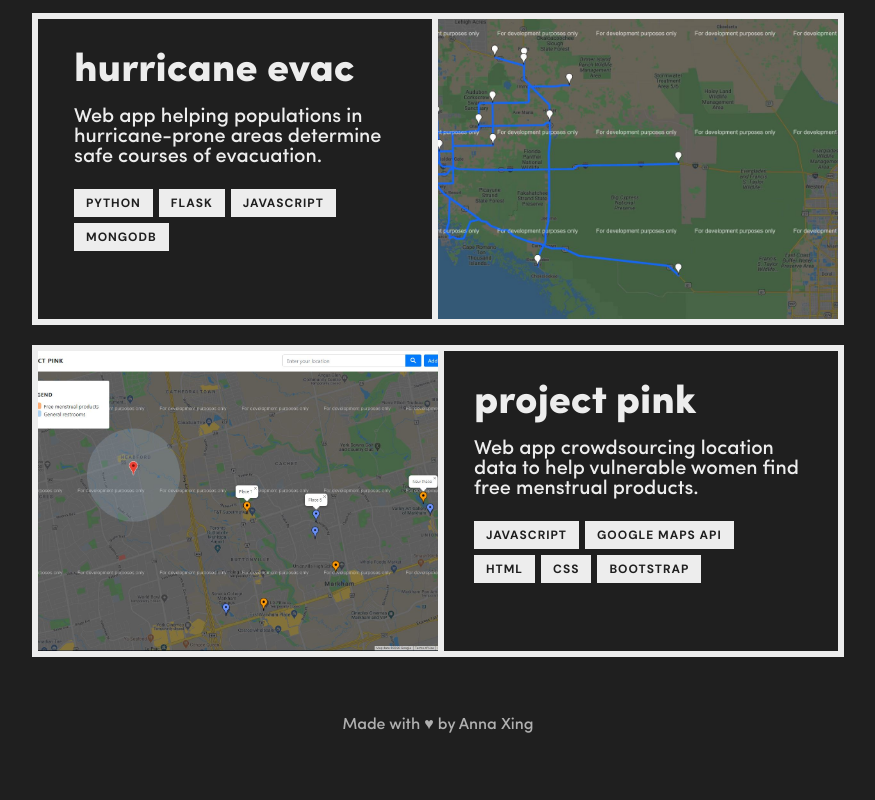
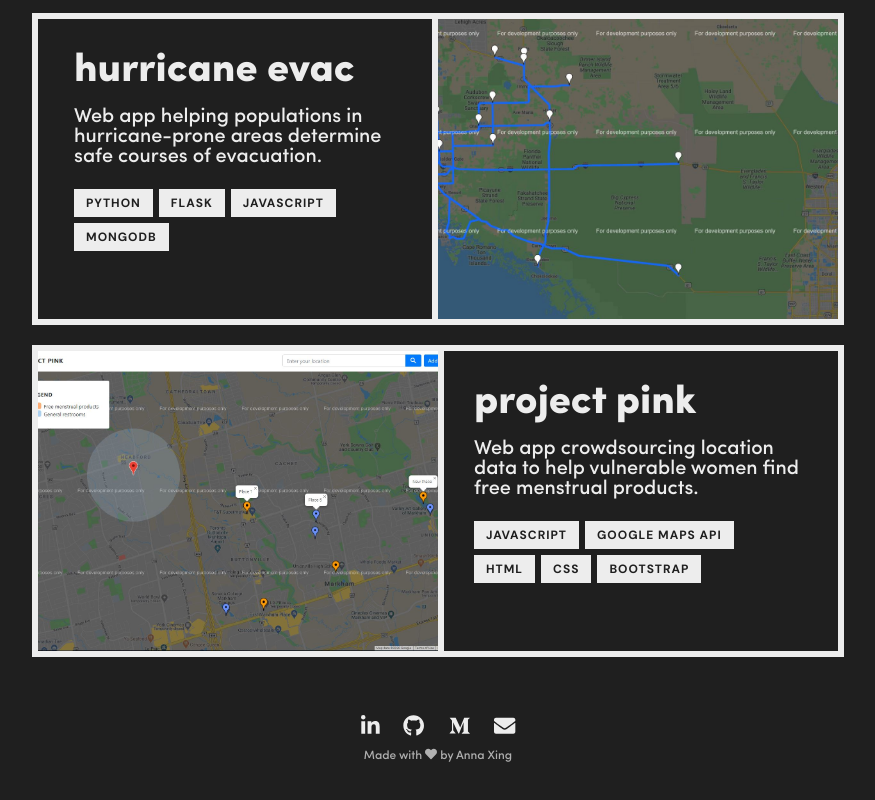
Before and after one commit to anna-xing/anna-xing.github.io, a React (Create React App) app: page / in a window 1280 px wide. Shown: the part 963-1763 px from the top of the page, without its empty margins (202-1077 px from the left). Before the commit the page ends 1736 px from the top, so only its background shows below. Built offline with nearby package versions, Linux system fonts and the light colour scheme.

Commit message:
Created footer

```diff
--- a/package.json
+++ b/package.json
@@ -3,6 +3,10 @@
   "version": "0.1.0",
   "private": true,
   "dependencies": {
+    "@fortawesome/fontawesome-svg-core": "^1.2.32",
+    "@fortawesome/free-brands-svg-icons": "^5.15.1",
+    "@fortawesome/free-solid-svg-icons": "^5.15.1",
+    "@fortawesome/react-fontawesome": "^0.1.14",
     "@testing-library/jest-dom": "^4.2.4",
     "@testing-library/react": "^9.5.0",
     "@testing-library/user-event": "^7.2.1",
--- a/src/components/Footer.js
+++ b/src/components/Footer.js
@@ -1,9 +1,17 @@
 import React from 'react';
 import styled from 'styled-components';
 
+import { FontAwesomeIcon } from '@fortawesome/react-fontawesome';
+import { faLinkedinIn, faMediumM, faGithub } from '@fortawesome/free-brands-svg-icons';
+import { faEnvelope, faHeart } from '@fortawesome/free-solid-svg-icons';
+
+const IconContainer = styled.div`
+    text-align: center;
+`;
+
 const FooterText = styled.p`
     font-family: ${({theme}) => theme.fontFamily.body};
-    font-size: ${({theme}) => theme.fontSize.small};
+    font-size: ${({theme}) => theme.fontSize.xs};
     font-weight: normal;
     color: ${({theme}) => theme.color.textSecondary};
 `;
@@ -13,10 +21,21 @@ const FooterContainer = styled.footer`
     margin: ${({theme}) => theme.padding.pageVertical} ${({theme}) => theme.padding.pageHorizontal};
 `;
 
+const StyledIcon = styled(FontAwesomeIcon)`
+    margin: 0 12px;
+    color: ${({theme}) => theme.color.textPrimary};
+`;
+
 export const Footer = () => {
     return (
         <FooterContainer>
-            <FooterText>Made with ♥ by Anna Xing</FooterText>
+            <IconContainer>
+                <StyledIcon icon={faLinkedinIn} size='lg' />
+                <StyledIcon icon={faGithub} size='lg' />
+                <StyledIcon icon={faMediumM} size='lg' />
+                <StyledIcon icon={faEnvelope} size='lg' />
+            </IconContainer>
+            <FooterText>Made with <FontAwesomeIcon icon={faHeart} /> by Anna Xing</FooterText>
         </FooterContainer>
     );
 }
--- a/src/components/TextContainer.js
+++ b/src/components/TextContainer.js
@@ -3,5 +3,5 @@ import styled from 'styled-components';
 export const TextContainer = styled.div`
     text-align: left;
     width: 100%;
-    margin-bottom: ${({theme}) => theme.fontSize.xl};
+    margin-bottom: ${({theme}) => theme.fontSize.large};
 `;
```
Also changed, not shown: 1 other file (tests, documents, lock files or other folders).
